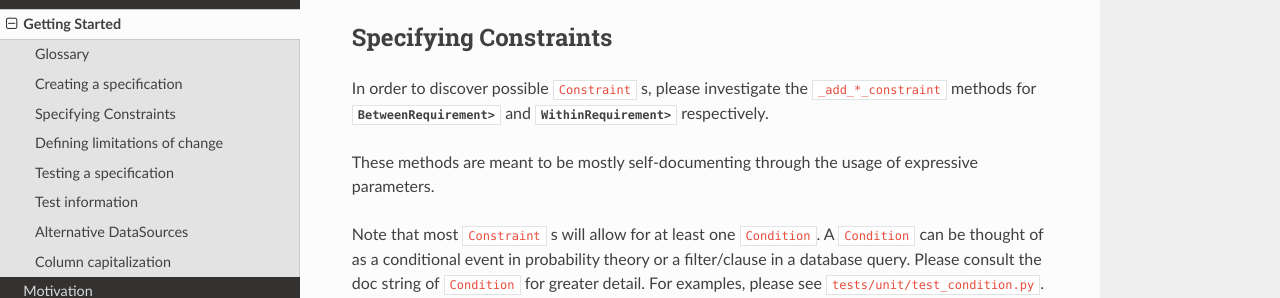
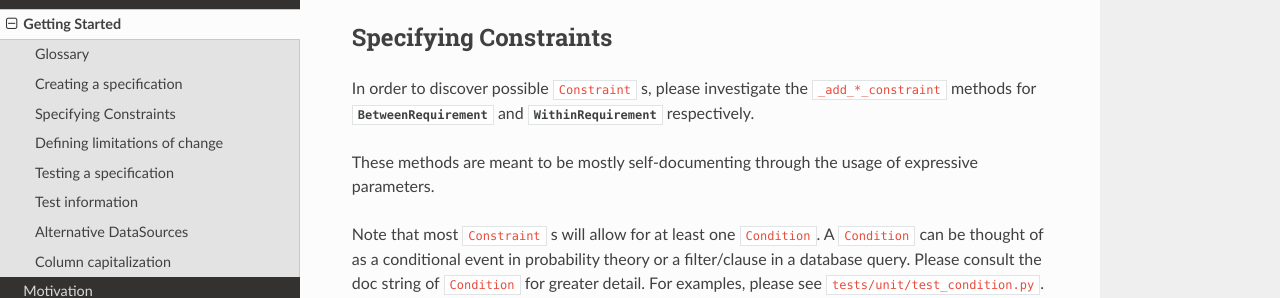
Before and after one commit to Quantco/datajudge, a Sphinx documentation site: the page built from docs/source/getting_started.rst, in a window 1280 px wide and 900 px high, scrolled down 1036 px. Shown: the part 152-450 px from the top of the window. Built offline with Sphinx 7.4.7 and the Read the Docs theme 2.0.0, drawn with Linux system fonts in a browser that asks for light colours; pages that are not in the unit, such as notebooks, are missing from menus.

```diff
--- a/docs/source/getting_started.rst
+++ b/docs/source/getting_started.rst
@@ -51,7 +51,7 @@ Specifying Constraints
 ----------------------
 
 In order to discover possible ``Constraint`` s, please investigate the ``_add_*_constraint`` methods
-for :class:`~datajudge.requirements.BetweenRequirement>` and :class:`~datajudge.requirements.WithinRequirement>` respectively.
+for :class:`~datajudge.requirements.BetweenRequirement` and :class:`~datajudge.requirements.WithinRequirement` respectively.
 
 These methods are meant to be mostly self-documenting through the usage of expressive parameters.
 
```
